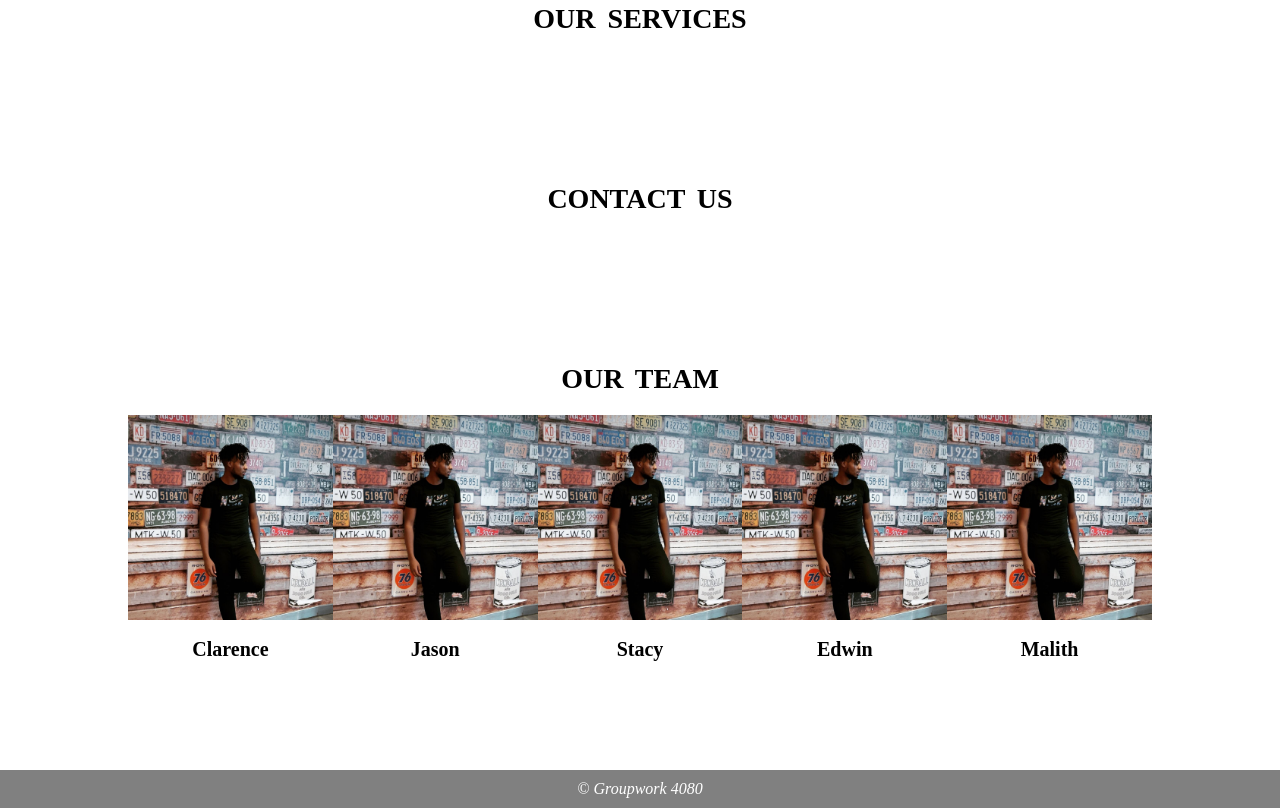
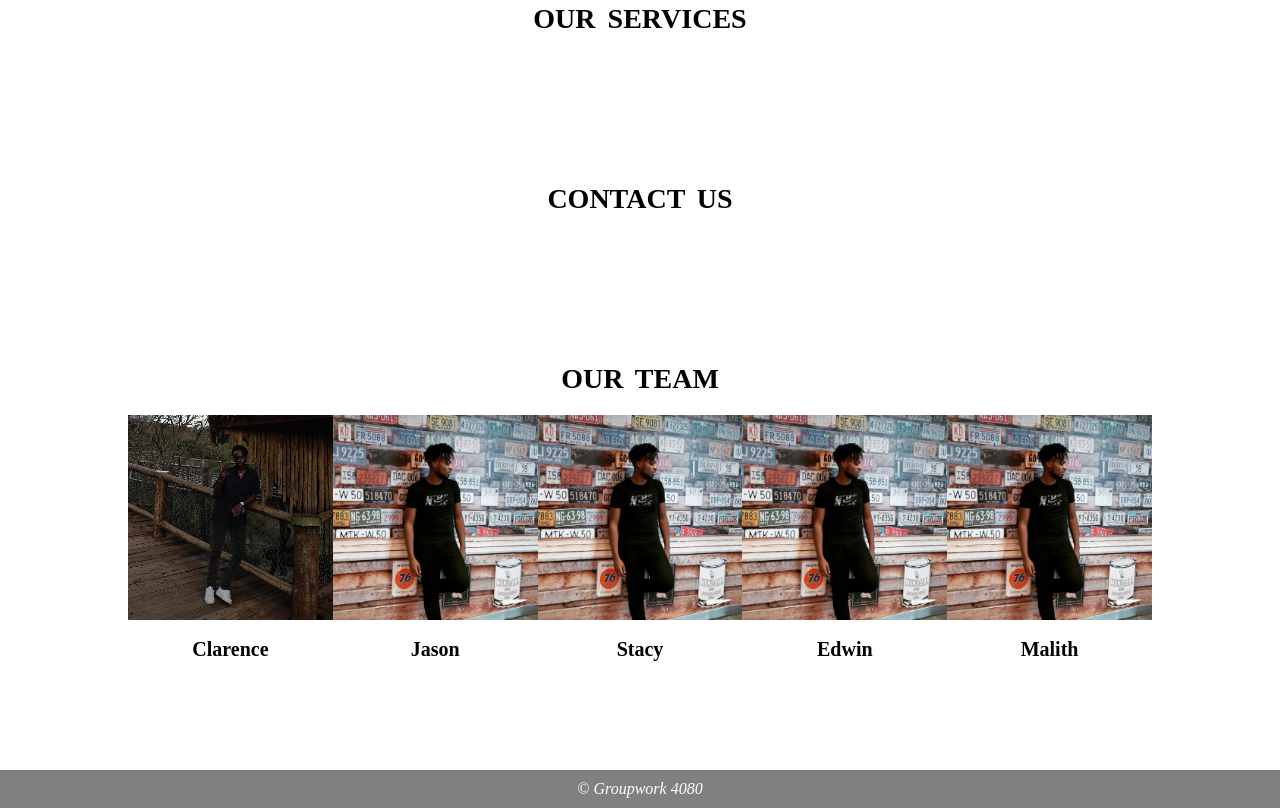
Before and after one commit to manlikeclaro/serene-resort, a plain HTML site: page index.html in a window 1280 px wide. Shown: the part 1041-1849 px from the top of the page. Drawn offline with Linux system fonts and the light colour scheme.

Commit message:
added image

```diff
--- a/index.html
+++ b/index.html
@@ -51,7 +51,7 @@
 			<h1 class="title">our team</h1>
 			<div class="ourteam_wrapper">
 				<div class="team-1 team">
-					<div class="team_members"><img src="images/5.jpg" alt="Team_Images"><br><h3 class="title">Clarence</h3></div>
+					<div class="team_members"><img src="images/claro.jpg" alt="Team_Images"><br><h3 class="title">Clarence</h3></div>
 					<div class="team_members"><img src="images/5.jpg" alt="Team_Images"><br><h3 class="title">Jason</h3></div>
 					<div class="team_members"><img src="images/5.jpg" alt="Team_Images"><br><h3 class="title">Stacy</h3></div>
 					<div class="team_members"><img src="images/5.jpg" alt="Team_Images"><br><h3 class="title">Edwin</h3></div>
```
Also changed, not shown: images/Edwin_pic.JPG (added), images/claro.jpg (added).
